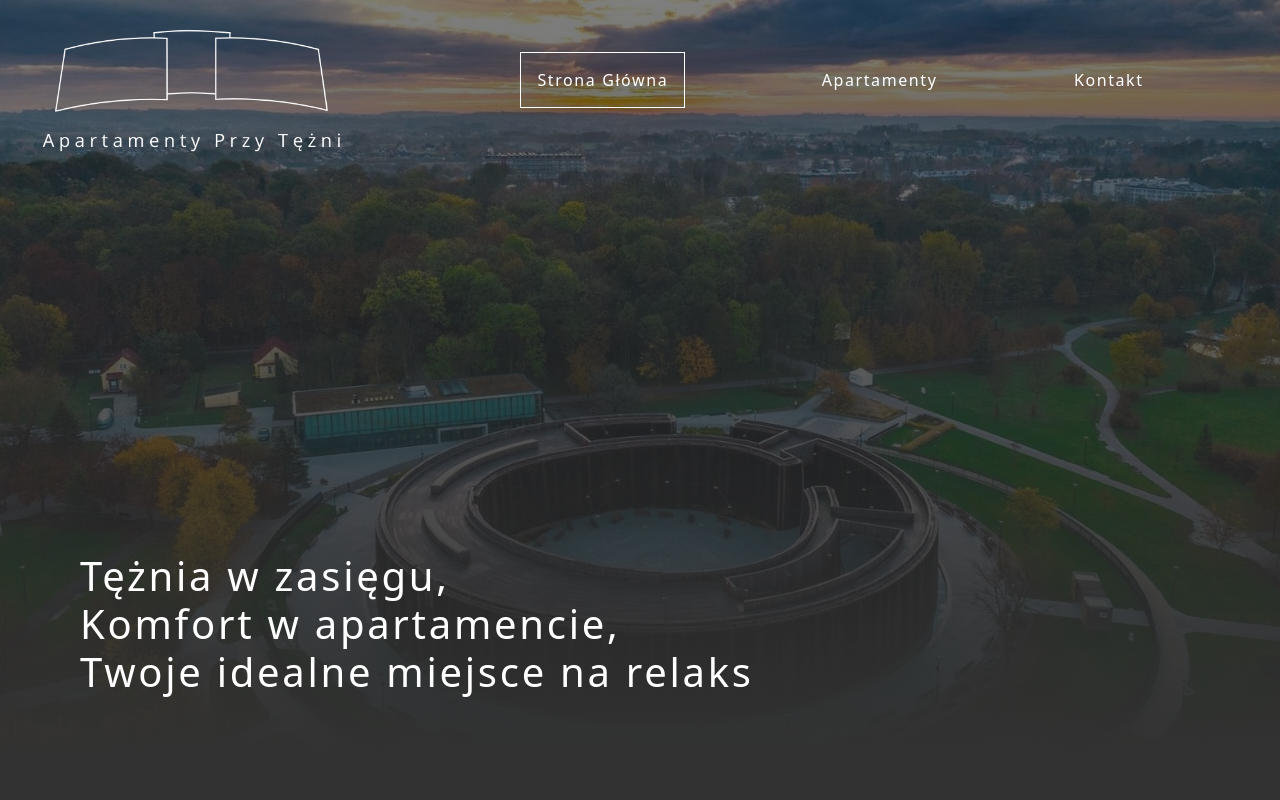
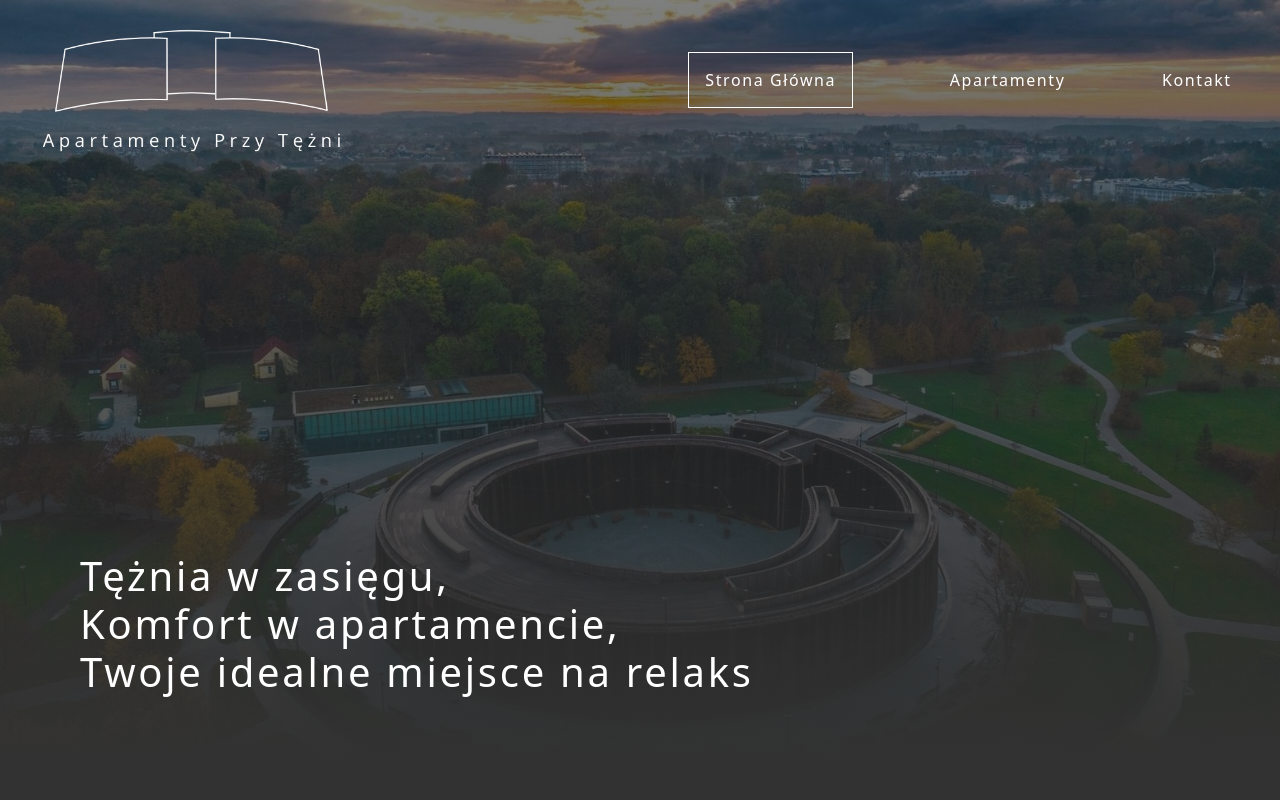
Before and after one commit to Dyniaaa/ApartamentyPrzyTezni, a React (Create React App) app: page /#/ in a window 1280 px wide. Shown: the top 800 px of the page. Built offline with nearby package versions, Linux system fonts and the light colour scheme; the HTML template or start-up script is replaced by a standard one.

Commit message:
fix MainPage menu

```diff
--- a/src/Components/MainPage/Main/Main.scss
+++ b/src/Components/MainPage/Main/Main.scss
@@ -1,6 +1,7 @@
 .main {
   .menu {
     display: flex;
+    justify-content: space-between;
     color: white;
     position: absolute;
     width: 100%;
@@ -17,9 +18,9 @@
     }
 
     ul {
-      width: 70%;
+      width: 50%;
       display: flex;
-      justify-content: space-evenly;
+      justify-content: space-around;
       align-items: center;
 
       .listElement {
```
